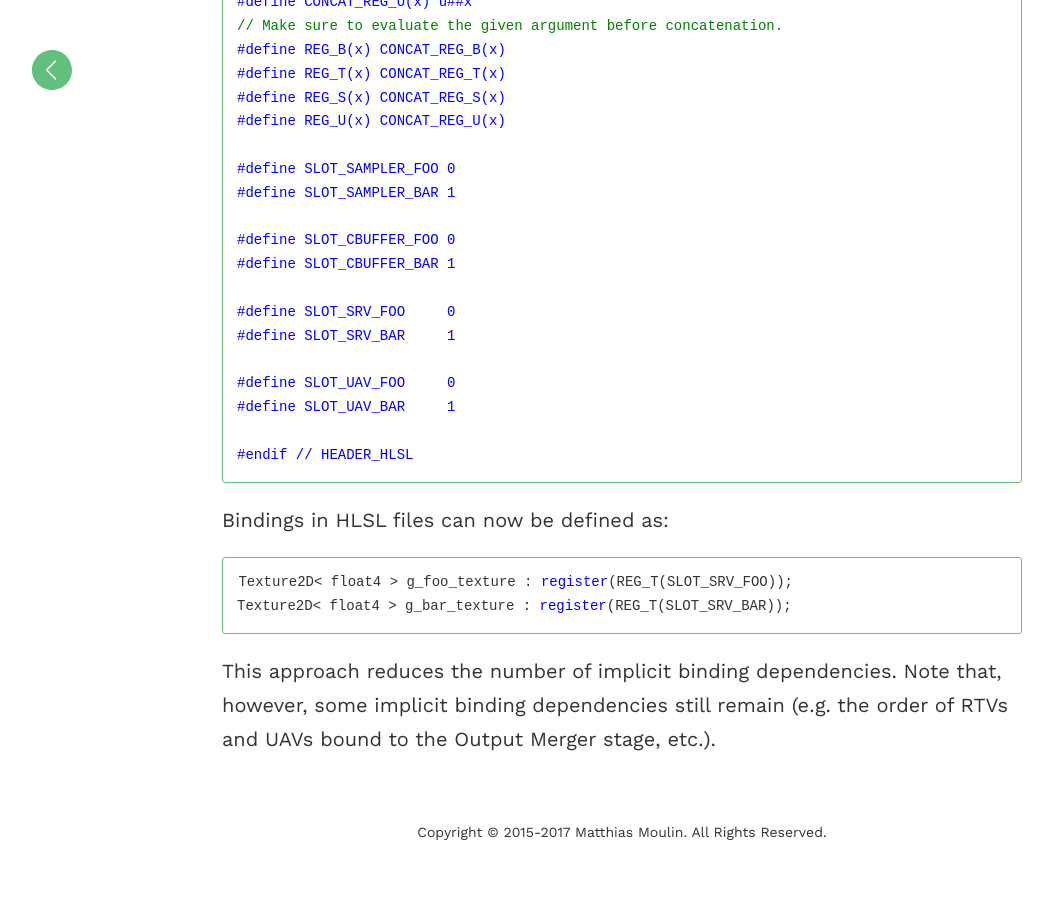
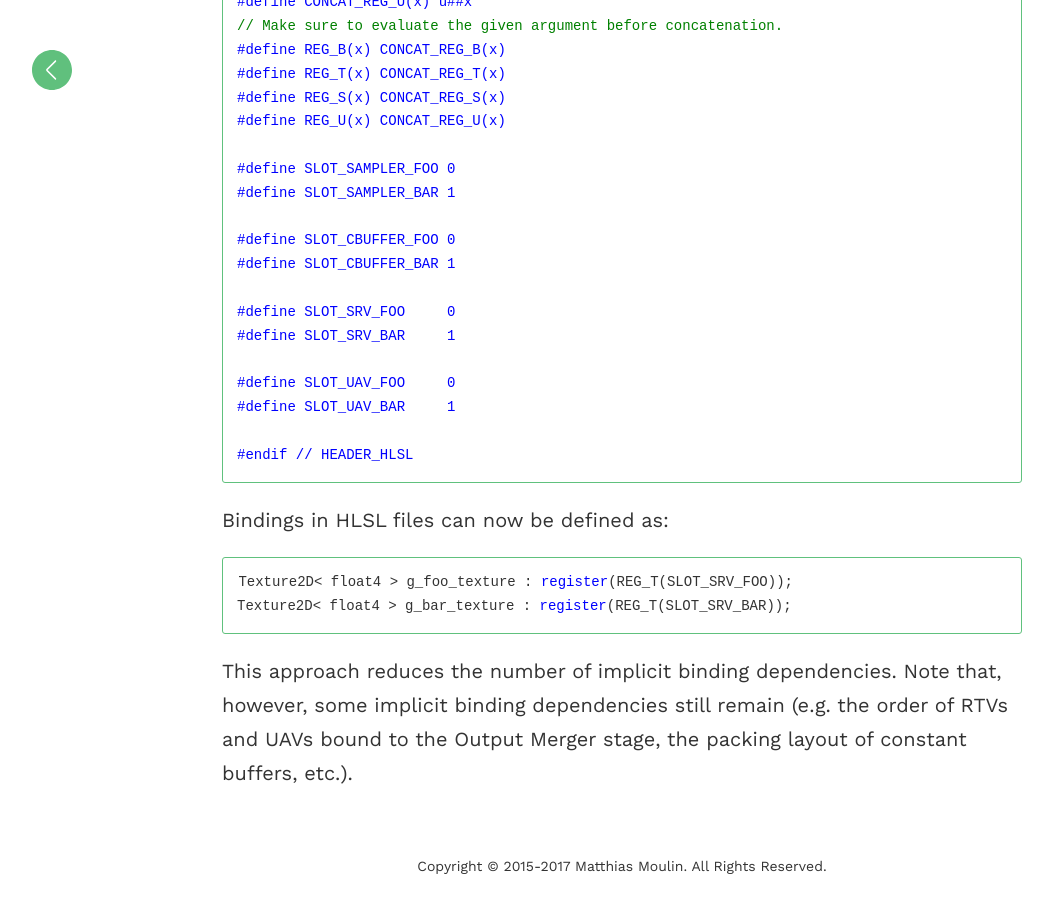
Before and after one commit to matt77hias/Blog, a Jekyll site: the page built from _posts/2017-09-07-reducing-shader-binding-dependencies.md, in a window 1280 px wide and 900 px high, scrolled down 1347 px. Shown: the whole window, without its empty margins (18-1071 px from the left). Built offline with Jekyll 4.4.1, drawn with Linux system fonts in a browser that asks for light colours; comment, search, counter and statistics services are not loaded; before the commit the page ends 2213 px from its top, so only the background shows below that.

Commit message:
Update 2017-09-07-reducing-shader-binding-dependencies.md

````diff
--- a/_posts/2017-09-07-reducing-shader-binding-dependencies.md
+++ b/_posts/2017-09-07-reducing-shader-binding-dependencies.md
@@ -52,4 +52,4 @@ Texture2D< float4 > g_foo_texture : register(REG_T(SLOT_SRV_FOO));
 Texture2D< float4 > g_bar_texture : register(REG_T(SLOT_SRV_BAR));
 ```
 
-This approach reduces the number of implicit binding dependencies. Note that, however, some implicit binding dependencies still remain (e.g. the order of RTVs and UAVs bound to the Output Merger stage, etc.).
+This approach reduces the number of implicit binding dependencies. Note that, however, some implicit binding dependencies still remain (e.g. the order of RTVs and UAVs bound to the Output Merger stage, the packing layout of constant buffers, etc.).
````
